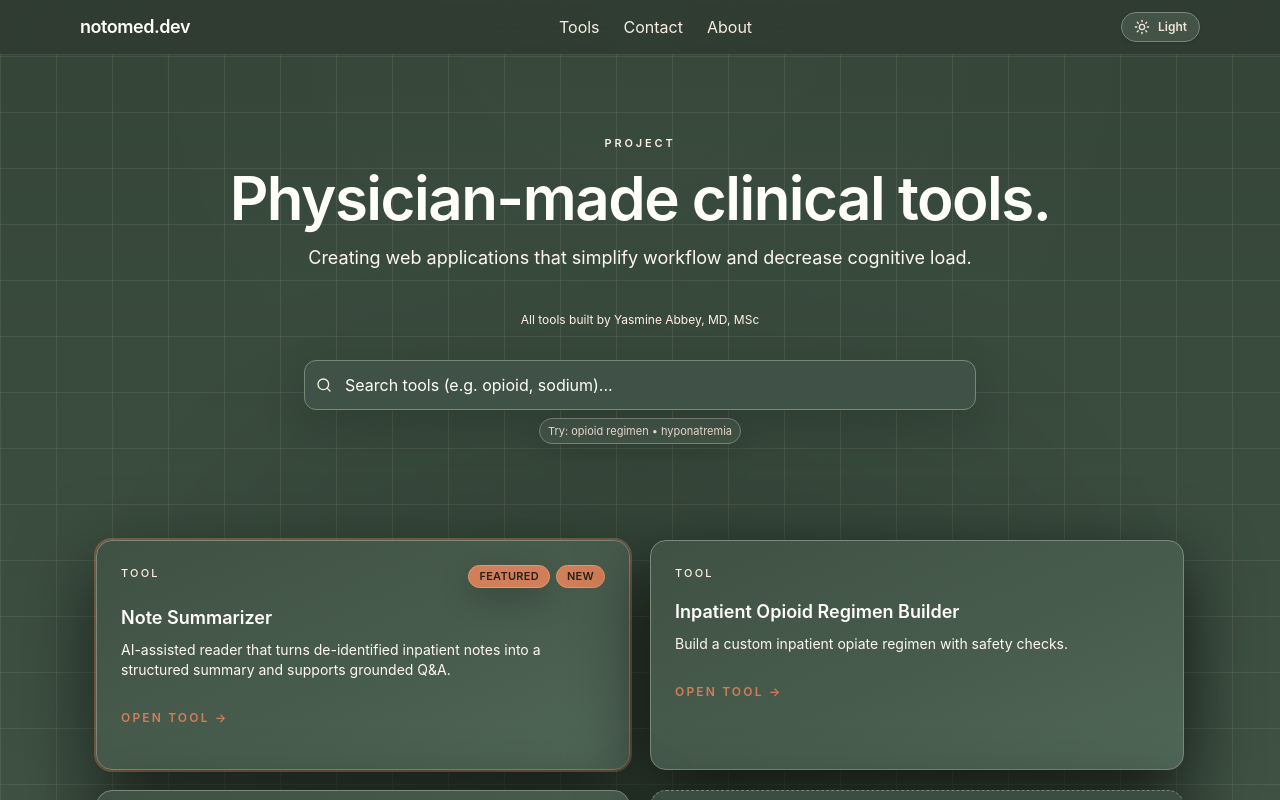
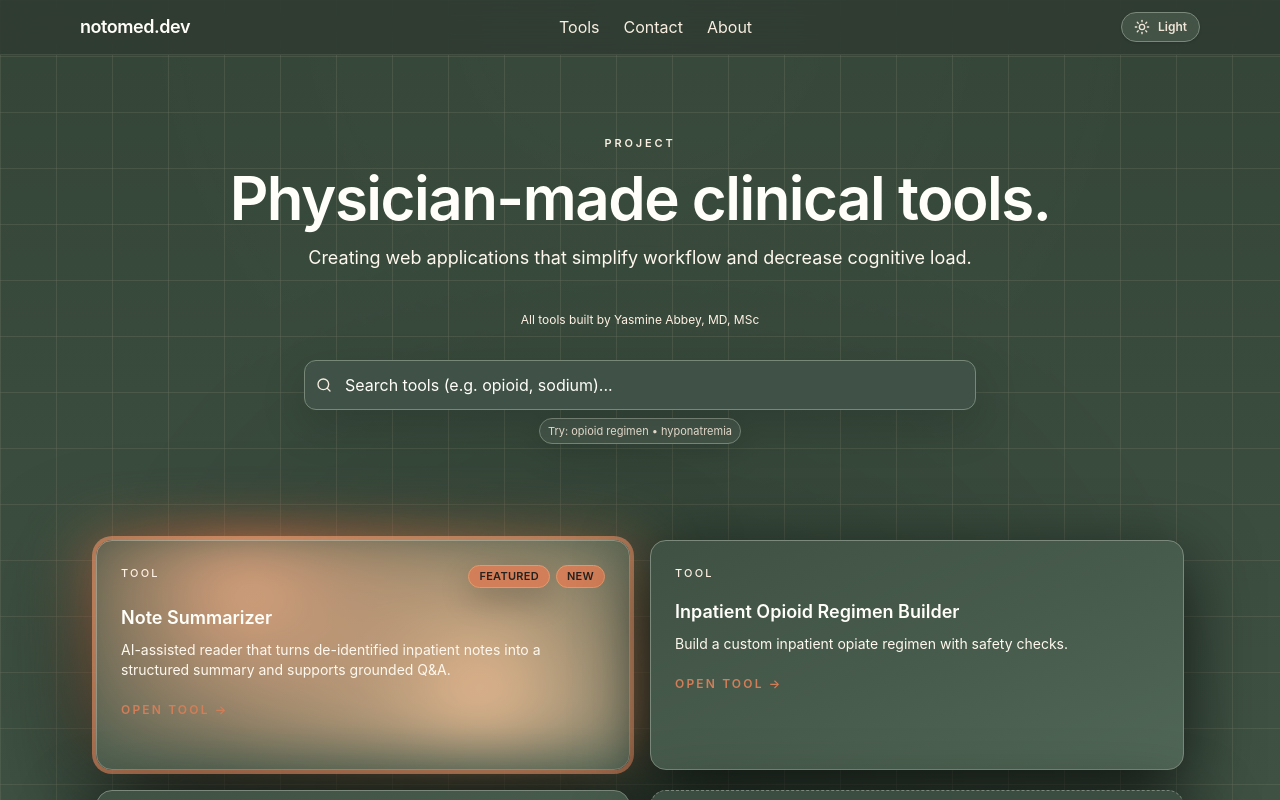
Before and after one commit to NotoMD-dev/notomed-site, a Next.js app: page / in a window 1280 px wide. Shown: the top 800 px of the page. Built offline with nearby package versions, Linux system fonts and the light colour scheme.

Commit message:
Amplify featured hero card glow

```diff
--- a/src/app/globals.css
+++ b/src/app/globals.css
@@ -452,3 +452,48 @@ button.tool-module-header:hover {
 :root[data-theme="light"] .text-\[\#f4f1ea\] {
   color: var(--text-heading) !important;
 }
+
+.featured-hero-card {
+  isolation: isolate;
+  overflow: visible;
+  transition: transform 320ms ease, box-shadow 320ms ease;
+}
+
+.featured-hero-card:hover {
+  transform: translateY(-10px) scale(1.02);
+}
+
+.featured-hero-spotlight {
+  position: absolute;
+  inset: -28px;
+  border-radius: 26px;
+  background: radial-gradient(circle at 30% 28%, var(--accent) 0%, transparent 55%),
+    radial-gradient(circle at 70% 70%, var(--accent-hover) 0%, transparent 60%);
+  filter: blur(24px) saturate(1.15);
+  opacity: 0.7;
+  mix-blend-mode: screen;
+  animation: featured-pulse 3.8s ease-in-out infinite;
+  transition: opacity 260ms ease, transform 260ms ease, filter 260ms ease;
+}
+
+.featured-hero-card:hover .featured-hero-spotlight {
+  opacity: 1;
+  filter: blur(16px) saturate(1.25);
+  transform: scale(1.05);
+  animation-duration: 2.6s;
+}
+
+@keyframes featured-pulse {
+  0% {
+    opacity: 0.55;
+    transform: scale(0.96);
+  }
+  45% {
+    opacity: 0.95;
+    transform: scale(1.08);
+  }
+  100% {
+    opacity: 0.55;
+    transform: scale(0.96);
+  }
+}
--- a/src/app/page.tsx
+++ b/src/app/page.tsx
@@ -164,11 +164,15 @@ export default function NotoMedLandingPage() {
                     className={cn(
                       "min-h-[230px]",
                       isFeatured &&
-                        "border-2 border-[var(--accent)] shadow-[0_28px_80px_rgba(0,0,0,0.6)] ring-2 ring-[var(--accent)]/40",
+                        "featured-hero-card overflow-visible border-2 border-[var(--accent)] shadow-[0_32px_110px_rgba(0,0,0,0.72)] ring-4 ring-[var(--accent)]/70",
                     )}
                     aria-label={`Open ${tool.name}`}
                   >
-                    <div className="mb-4 flex items-start justify-between gap-3">
+                    {isFeatured ? (
+                      <div className="featured-hero-spotlight" aria-hidden />
+                    ) : null}
+                    <div className="relative z-[1] space-y-4">
+                      <div className="flex items-start justify-between gap-3">
                         <p className="text-[11px] font-medium uppercase tracking-[0.2em] text-muted-strong">
                           Tool
                         </p>
@@ -182,11 +186,14 @@ export default function NotoMedLandingPage() {
                           </div>
                         )}
                       </div>
-                    <h3 className="mb-2 text-lg font-semibold text-heading">{tool.name}</h3>
-                    <p className="mb-6 text-sm text-body">{tool.description}</p>
-                    <span className="inline-flex items-center gap-1 text-xs font-semibold uppercase tracking-[0.18em] text-accent transition-transform group-hover:translate-x-1">
+                      <div className="space-y-2">
+                        <h3 className="text-lg font-semibold text-heading">{tool.name}</h3>
+                        <p className="text-sm text-body">{tool.description}</p>
+                      </div>
+                      <span className="inline-flex items-center gap-1 text-xs font-semibold uppercase tracking-[0.18em] text-accent transition-transform duration-300 group-hover:translate-x-1 group-hover:scale-[1.02]">
                         Open Tool →
                       </span>
+                    </div>
                   </GlowCard>
                 </Link>
               );
```
Lines whose indentation alone changed are shown as unchanged.
